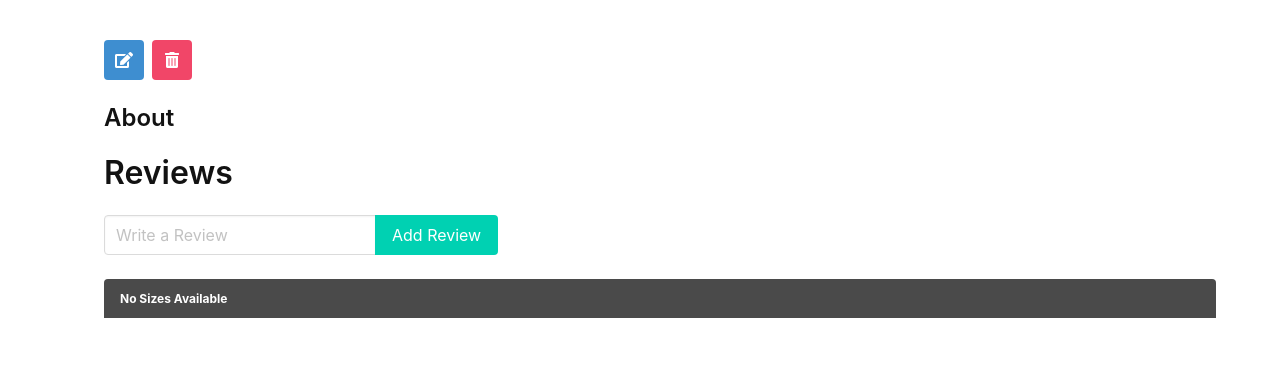
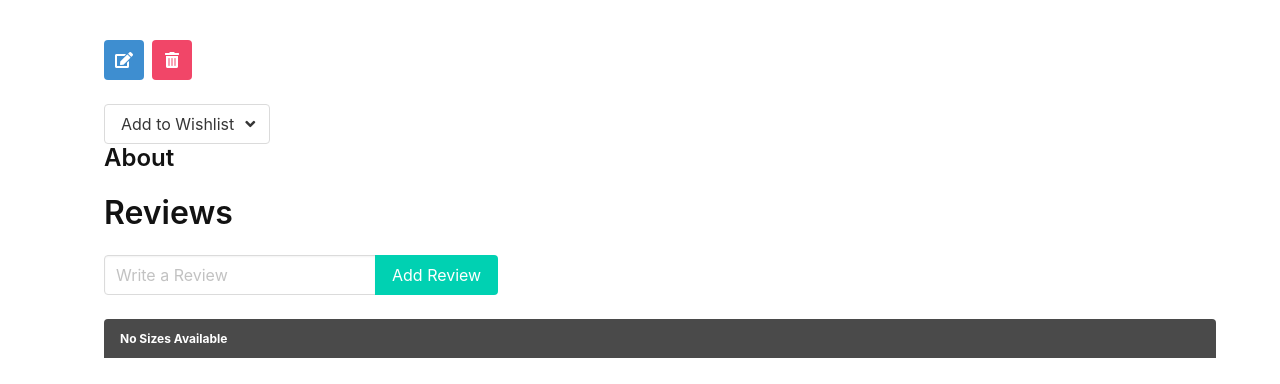
Before and after one commit to aaronjohnston4/theCoffeeShop, a Django app: template main_app/templates/product_detail.html in a window 1280 px wide. Shown: the part 552-936 px from the top of the page. Before the commit the page ends 870 px from the top, so only its background shows below. Run offline with Django 4.2, Linux system fonts and the light colour scheme; the template is opened without the code that fills it, so the values that code supplies are empty.

Commit message:
dropdown

```diff
--- a/main_app/static/scripts/main.js
+++ b/main_app/static/scripts/main.js
@@ -2,4 +2,7 @@ $(".navbar-burger").click(function () {
     // Toggle the "is-active" class on both the "navbar-burger" and the "navbar-menu"
     $(".navbar-burger").toggleClass("is-active");
     $(".navbar-menu").toggleClass("is-active");
+    $(".dropdown").click(function (event) {
+        $(this).toggleClass("is-active");
+      });
   });
--- a/main_app/templates/product_detail.html
+++ b/main_app/templates/product_detail.html
@@ -27,6 +27,36 @@
             </span>
         </a>
     </div>
+    <span>
+        <div class="dropdown">
+          <div class="dropdown-trigger">
+            <button
+              class="button"
+              aria-haspopup="true"
+              aria-controls="dropdown-menu"
+            >
+              <span>Add to Wishlist</span>
+              <span class="icon is-small">
+                <i class="fas fa-angle-down" aria-hidden="true"></i>
+              </span>
+            </button>
+          </div>
+          <div class="dropdown-menu" id="dropdown-menu" role="menu">
+            <div class="dropdown-content">
+              {% for wishlist in wishlists %}
+          <!-- each playlist becomes a drop
+          down item with the ids needed to add to the join table  -->
+              <a
+                href="{% url 'wishlist_product_assoc' products.pk products.pk %}?assoc=add"
+                class="dropdown-item"
+              >
+                {{wishlist.title}}
+              </a>
+              {% endfor %}
+            </div>
+          </div>
+        </div>
+    </span>
     <!-- inside container -->
     <div class="detail__sizes mb-5">
         <div class="detail__about">
```
